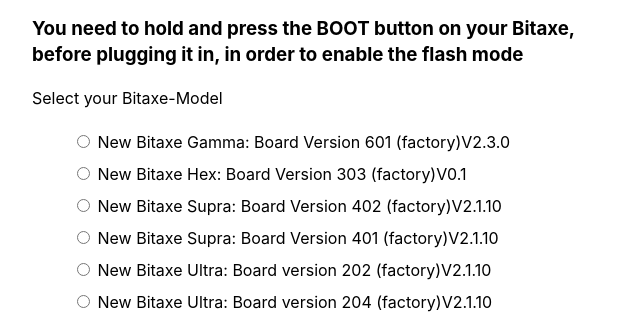
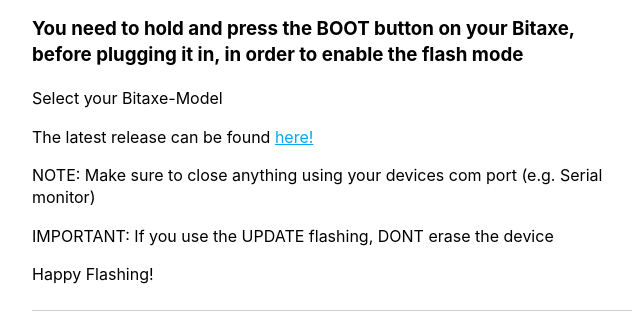
Before and after one commit to WantClue/bitaxe-web-flasher, a plain HTML site: page index.html in a window 1280 px wide. Shown: the part 246-567 px from the top of the page, without its empty margins (308-949 px from the left). Drawn offline with Linux system fonts and the light colour scheme.

Commit message:
Deactivate web flasher

```diff
--- a/index.html
+++ b/index.html
@@ -98,7 +98,7 @@
       <h1>Bitaxe Web installer</h1>
       <h3>You need to hold and press the BOOT button on your Bitaxe, before plugging it in, in order to enable the flash mode</h3>
       <p>Select your Bitaxe-Model</p>
-      <ul class="radios">
+      <!--<ul class="radios">
         <li>
           <label><input type="radio" name="type" value="gamma_601" /> New Bitaxe Gamma: Board Version 601 (factory)V2.3.0</label>
         </li>
@@ -132,7 +132,7 @@
         <li>
           <label><input type="radio" name="type" value="update" /> All Bitaxe just update - most recent Version (update)V2.1.10</label>
         </li>
-      </ul>
+      </ul>-->
       <p>The latest release can be found <a href="https://github.com/skot/ESP-Miner/releases/latest">here!</a></p>
       <p>NOTE: Make sure to close anything using your devices com port (e.g. Serial monitor)</p>
       <p>IMPORTANT: If you use the UPDATE flashing, DONT erase the device</p>
```
